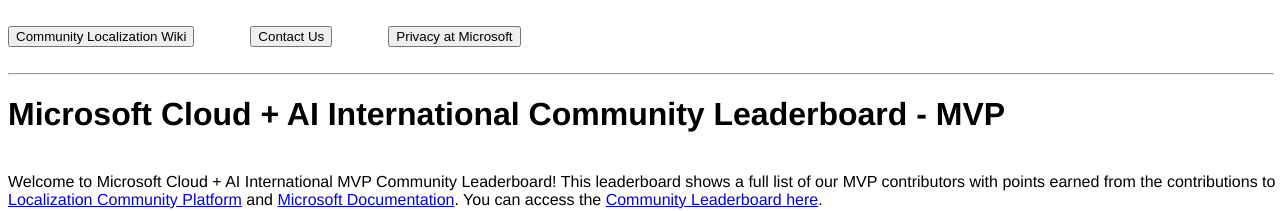
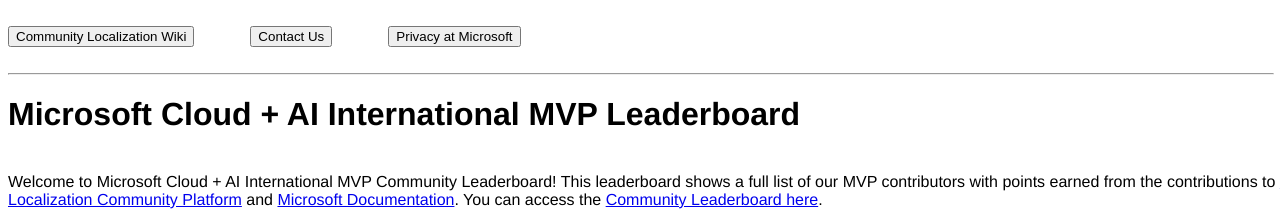
Before and after one commit to microsoftl10n/microsoftl10n.github.io, a plain HTML site: page MVP_Leaderboard.html in a window 1280 px wide. Shown: the top 211 px of the page. Drawn offline with Linux system fonts and the light colour scheme.

Commit message:
changed title of MVP report

```diff
--- a/MVP_Leaderboard.html
+++ b/MVP_Leaderboard.html
@@ -17,7 +17,7 @@
     <hr width="100%" size="2">
     <div style="word-wrap: break-word; width: 1366px">
     <font face="Helvetica, Arial, sans-serif">
-    <h1>Microsoft Cloud + AI International Community Leaderboard - MVP</h1>
+    <h1>Microsoft Cloud + AI International MVP Leaderboard</h1>
 <br>
 Welcome to Microsoft Cloud + AI International MVP Community Leaderboard! This leaderboard shows a full list of our MVP contributors with points earned from the contributions to <a href="https://aka.ms/loccommunity">Microsoft Localization Community Platform</a> and <a href="https://docs.microsoft.com">Microsoft Documentation</a>. You can access the <a href="https://microsoftl10n.github.io/">Community Leaderboard here</a>.
 <br><br>
```
